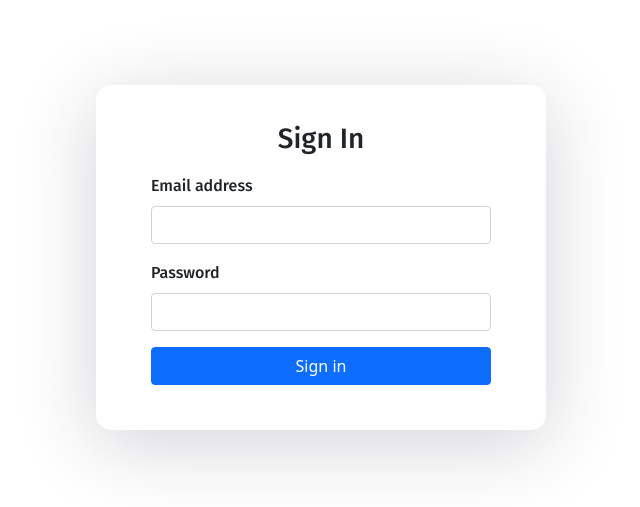
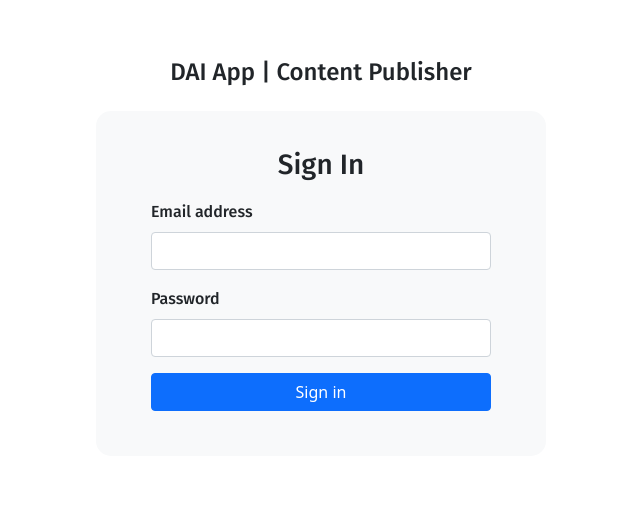
Before and after one commit to dai-org/content-publisher, a React (Create React App) app: page / in a window 1280 px wide. Shown: the part 143-650 px from the top of the page, without its empty margins (319-959 px from the left). Built offline with nearby package versions, Linux system fonts and the light colour scheme; no server answers.

Commit message:
update app title, login UI

```diff
--- a/public/index.html
+++ b/public/index.html
@@ -24,7 +24,7 @@
       work correctly both with client-side routing and a non-root public URL.
       Learn how to configure a non-root public URL by running `npm run build`.
     -->
-    <title>React App</title>
+    <title>DAI App | Content Publisher</title>
   </head>
   <body>
     <noscript>You need to enable JavaScript to run this app.</noscript>
--- a/src/components/login.js
+++ b/src/components/login.js
@@ -19,6 +19,7 @@ function Login() {
             }}
         /> :
         <div className='auth-wrapper'>
+            <h4 className='mb-4'>DAI App | Content Publisher</h4>
             <div className='auth-inner'>
                 <div>
                     <h3>Sign In</h3>
--- a/src/index.css
+++ b/src/index.css
@@ -29,15 +29,14 @@ body, html, .App, #root, .auth-wrapper {
 .auth-wrapper {
     display: flex;
     justify-content: center;
+    align-items: center;
     flex-direction: column;
     text-align: left;
 }
 
 .auth-inner {
     width: 450px;
-    margin: auto;
-    background: #ffffff;
-    box-shadow: 0px 14px 80px rgba(34, 35, 58, 0.2);
+    background: #f8f9fa;
     padding: 40px 55px 45px 55px;
     border-radius: 15px;
     transition: all .3s;
```
